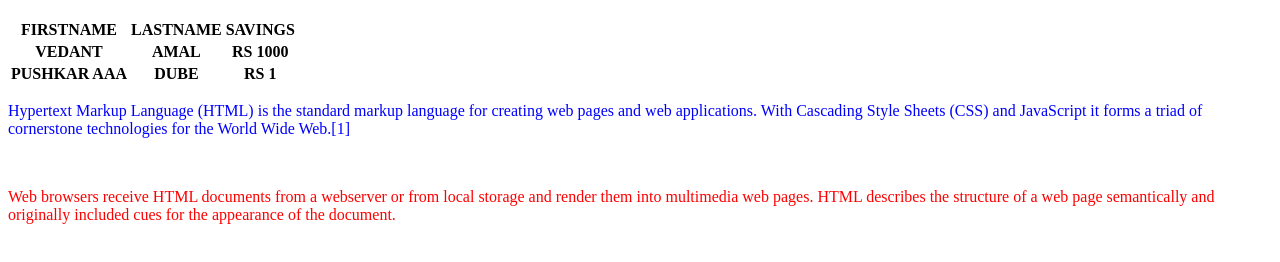
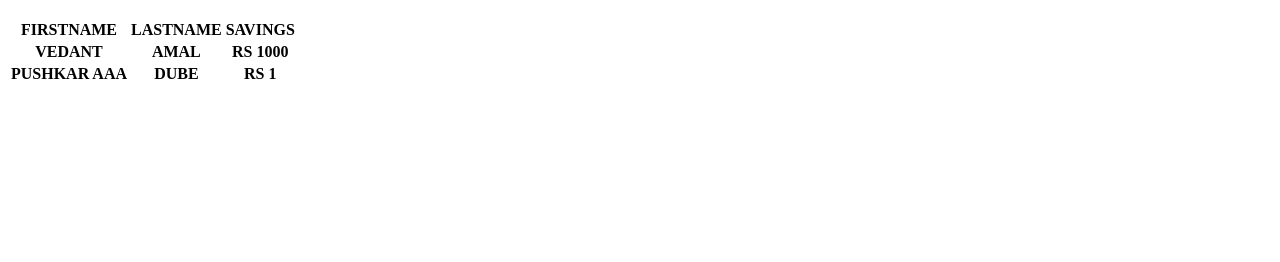
Before and after one commit to VEDANT-AMAL/SAMPLE, a plain HTML site: page INDEX.HTML in a window 1280 px wide. Shown: the part 48-310 px from the top of the page. Drawn offline with Linux system fonts and the light colour scheme.

Commit message:
Update INDEX.HTML

```diff
--- a/INDEX.HTML
+++ b/INDEX.HTML
@@ -1,9 +1,5 @@
 <HTML>
 <HEAD>
-<STYLE>
-#vedant {color:blue;}
-#pushkar {color:red;}
-</STYLE>
 <TITLE>
 </TITLE>
 </HEAD>
@@ -25,14 +21,6 @@
 <TH>DUBE</TH>
 <TH>RS 1</TH>
 </TR>
-
-
 </TABLE>
-
-<p id="vedant"> Hypertext Markup Language (HTML) is the standard markup language for creating web pages and web applications. With Cascading Style Sheets (CSS) and JavaScript it forms a triad of cornerstone technologies for the World Wide Web.[1] </p>
-<br>
-
-<p id="pushkar">Web browsers receive HTML documents from a webserver or from local storage and render them into multimedia web pages. HTML describes the structure of a web page semantically and originally included cues for the appearance of the document.
-</p>
 </BODY>
 </HTML>
```
